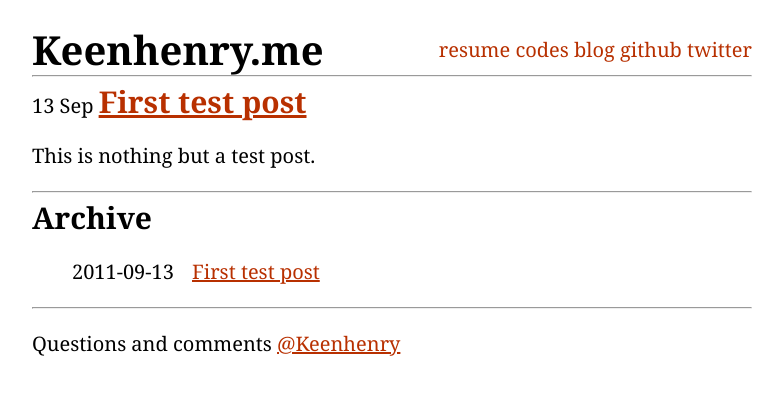
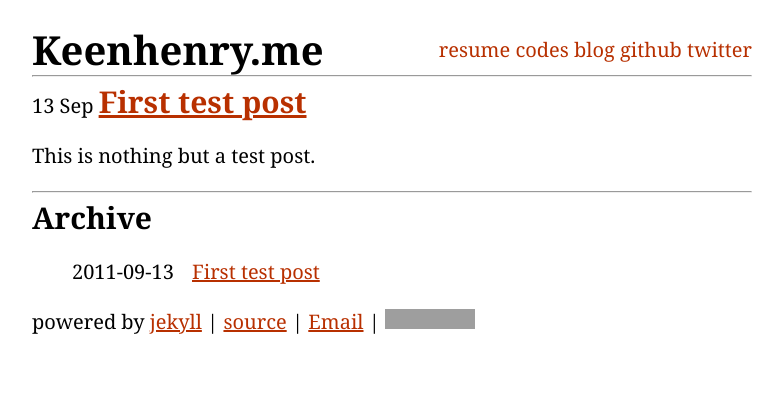
Before and after one commit to keenhenry/keenhenry.github.com, a Jekyll site: the page built from blog.html, in a window 1280 px wide. Shown: the top 395 px of the page, without its empty margins (248-1031 px from the left). Built offline with Jekyll 4.4.1, drawn with Linux system fonts in a browser that asks for light colours; grey boxes are pictures that could not be loaded.

Commit message:
modified footer content and changed layouts for footer

```diff
--- a/_includes/footer.html
+++ b/_includes/footer.html
@@ -1,2 +1,10 @@
-<hr>
-<p>Questions and comments <a href="http://twitter.com/keenhenry">@Keenhenry</a></p>
+<footer> <!-- This is a HTML5 tag, all major browser supports this tag -->
+  powered by <a href="http://jekyllrb.com/">jekyll</a>
+  |
+  <a href="http://github.com/keenhenry/keenhenry.github.com">source</a>
+  |
+  <a href="mailto:keenhenry1109@gmail.com">Email</a>
+  |
+  <!-- Creative Commons Licence -->
+  <a href="http://creativecommons.org/licenses/by/3.0/" rel="license"><img alt="Some Rights Reserved" border="0" class="cc" src="http://creativecommons.org/images/public/somerights20.gif"></a>
+</footer>
--- a/_layouts/default.html
+++ b/_layouts/default.html
@@ -33,8 +33,8 @@
     </div>
     <hr />
     <div class='center'>{{ content }}</div>
+    {% include footer.html %}
   </div>
-
   <!-- Grab Google CDN's jQuery. fall back to local if necessary
   <script src="http://ajax.googleapis.com/ajax/libs/jquery/1.6.4/jquery.min.js"></script>
   <script>!window.jQuery && document.write(unescape('%3Cscript src="/static/js/jquery-1.6.4.min.js"%3E%3C/script%3E'))</script>
--- a/_layouts/post.html
+++ b/_layouts/post.html
@@ -17,4 +17,3 @@ layout: default
     <a id="right" href="{{ page.next.url }}" title="{{ page.next.title }}">Newer &rarr;</a>
   {% endif %}
 </div>
-{% include footer.html %}
--- a/blog.html
+++ b/blog.html
@@ -18,4 +18,3 @@ title: Keenhenry and his Web residence
     </li>
   {% endfor %}
 </ol>
-{% include footer.html %}
```
